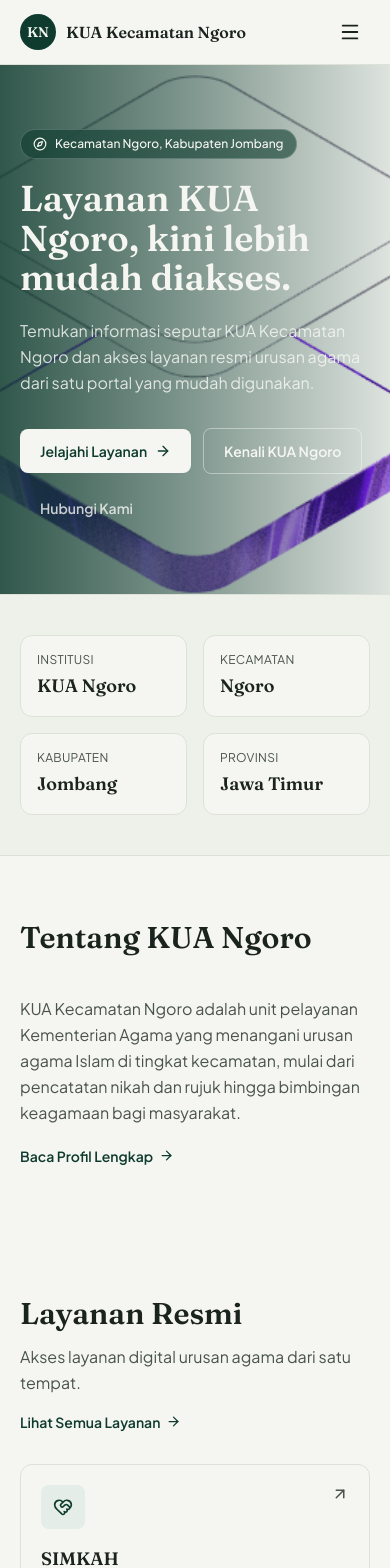
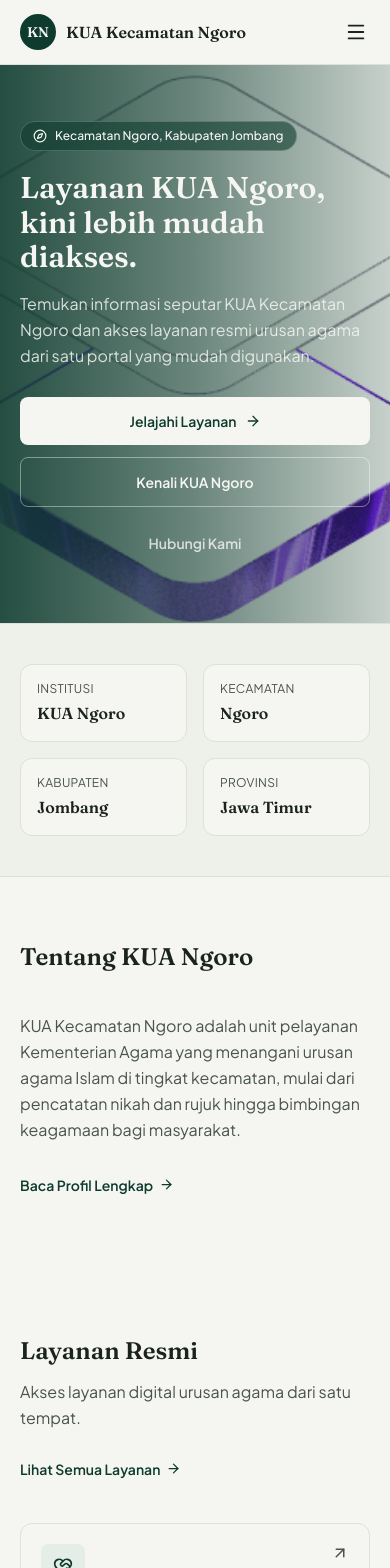
Before and after one commit to majid0511/KUA-NGORO, a React (Vite) app: page / in a window 390 px wide. Shown: the top 1568 px of the page. Built offline with nearby package versions, Linux system fonts and the light colour scheme.

Commit message:
update mobile

```diff
--- a/index.html
+++ b/index.html
@@ -3,7 +3,8 @@
   <head>
     <meta charset="UTF-8" />
     <link rel="icon" type="image/svg+xml" href="/favicon.svg" />
-    <meta name="viewport" content="width=device-width, initial-scale=1.0" />
+    <meta name="viewport" content="width=device-width, initial-scale=1.0, viewport-fit=cover" />
+    <meta name="theme-color" content="#0e3b2e" />
     <title>KUA Kecamatan Ngoro | Kabupaten Jombang</title>
     <meta name="description" content="Portal informasi dan akses layanan KUA Kecamatan Ngoro, Kabupaten Jombang, Jawa Timur." />
     <meta property="og:title" content="KUA Kecamatan Ngoro | Kabupaten Jombang" />
--- a/src/components/AboutPreview.tsx
+++ b/src/components/AboutPreview.tsx
@@ -14,7 +14,7 @@ export default function AboutPreview() {
           </p>
           <Link
             to="/profile"
-            className="mt-5 inline-flex items-center gap-1.5 text-sm font-semibold text-[var(--color-forest)] hover:text-[var(--color-forest-2)]"
+            className="mt-5 inline-flex items-center gap-1.5 text-sm font-semibold text-[var(--color-forest)] hover:text-[var(--color-forest-2)] min-h-[44px]"
           >
             Baca Profil Lengkap
             <ArrowRight size={15} />
--- a/src/components/Hero.tsx
+++ b/src/components/Hero.tsx
@@ -10,43 +10,43 @@ export default function Hero() {
     >
       {/* Overlay gradasi transparan agar foto KUA terlihat dan teks tetap terbaca */}
       <div
-        className="absolute inset-0 bg-gradient-to-r from-[var(--color-forest)]/85 via-[var(--color-forest)]/50 to-[var(--color-forest)]/10"
+        className="absolute inset-0 bg-gradient-to-r from-[var(--color-forest)]/90 via-[var(--color-forest)]/60 to-[var(--color-forest)]/20"
         aria-hidden="true"
       />
 
-      <div className="relative container-page grid md:grid-cols-2 gap-10 items-center py-16 md:py-24">
+      <div className="relative container-page grid md:grid-cols-2 gap-10 items-center py-14 md:py-24">
         <div>
           <p className="inline-flex items-center gap-2 text-xs font-medium text-[var(--color-paper)] bg-[var(--color-forest)]/60 backdrop-blur px-3 py-1.5 rounded-full border border-white/20">
             <Compass size={14} />
             Kecamatan Ngoro, Kabupaten Jombang
           </p>
 
-          <h1 className="mt-5 font-display text-4xl md:text-5xl lg:text-[3.4rem] font-semibold leading-[1.1] text-[var(--color-paper)] max-w-xl">
+          <h1 className="mt-5 font-display text-3xl sm:text-4xl md:text-5xl lg:text-[3.4rem] font-semibold leading-[1.15] sm:leading-[1.1] text-[var(--color-paper)] max-w-xl">
             Layanan KUA Ngoro, kini lebih mudah diakses.
           </h1>
 
-          <p className="mt-5 text-base md:text-lg text-[var(--color-paper)]/85 max-w-md leading-relaxed">
+          <p className="mt-4 md:mt-5 text-base md:text-lg text-[var(--color-paper)]/85 max-w-md leading-relaxed">
             Temukan informasi seputar KUA Kecamatan Ngoro dan akses layanan resmi
             urusan agama dari satu portal yang mudah digunakan.
           </p>
 
-          <div className="mt-8 flex flex-wrap items-center gap-3">
+          <div className="mt-7 md:mt-8 flex flex-col sm:flex-row flex-wrap items-stretch sm:items-center gap-3">
             <Link
               to="/services"
-              className="inline-flex items-center gap-2 bg-[var(--color-paper)] text-[var(--color-forest)] px-5 py-3 rounded-lg text-sm font-semibold hover:bg-white transition-colors"
+              className="inline-flex items-center justify-center gap-2 bg-[var(--color-paper)] text-[var(--color-forest)] px-5 py-3.5 sm:py-3 rounded-lg text-sm font-semibold hover:bg-white transition-colors"
             >
               Jelajahi Layanan
               <ArrowRight size={16} />
             </Link>
             <Link
               to="/profile"
-              className="inline-flex items-center gap-2 border border-white/40 px-5 py-3 rounded-lg text-sm font-semibold text-[var(--color-paper)] hover:border-white hover:bg-white/10 transition-colors"
+              className="inline-flex items-center justify-center gap-2 border border-white/40 px-5 py-3.5 sm:py-3 rounded-lg text-sm font-semibold text-[var(--color-paper)] hover:border-white hover:bg-white/10 transition-colors"
             >
               Kenali KUA Ngoro
             </Link>
             <Link
               to="/contact"
-              className="inline-flex items-center gap-2 px-5 py-3 rounded-lg text-sm font-semibold text-[var(--color-paper)]/80 hover:text-white transition-colors"
+              className="inline-flex items-center justify-center gap-2 px-5 py-3.5 sm:py-3 rounded-lg text-sm font-semibold text-[var(--color-paper)]/80 hover:text-white transition-colors"
             >
               Hubungi Kami
             </Link>
--- a/src/components/Navbar.tsx
+++ b/src/components/Navbar.tsx
@@ -46,7 +46,7 @@ export default function Navbar() {
 
         <button
           type="button"
-          className="md:hidden inline-flex items-center justify-center w-10 h-10 rounded-lg text-[var(--color-ink)] hover:bg-[var(--color-paper-2)]"
+          className="md:hidden inline-flex items-center justify-center w-11 h-11 -mr-2 rounded-lg text-[var(--color-ink)] hover:bg-[var(--color-paper-2)]"
           aria-expanded={open}
           aria-label={open ? "Tutup menu" : "Buka menu"}
           onClick={() => setOpen((v) => !v)}
@@ -56,7 +56,7 @@ export default function Navbar() {
       </nav>
 
       {open && (
-        <div className="md:hidden border-t border-[var(--color-line)] bg-[var(--color-paper)]">
+        <div className="md:hidden border-t border-[var(--color-line)] bg-[var(--color-paper)] max-h-[calc(100dvh-4rem)] overflow-y-auto overscroll-contain">
           <div className="container-page py-3 flex flex-col">
             {navItems.map((item) => (
               <NavLink
@@ -65,7 +65,7 @@ export default function Navbar() {
                 end={item.to === "/"}
                 onClick={() => setOpen(false)}
                 className={({ isActive }) =>
-                  `py-3 text-base font-medium border-b border-[var(--color-line)] last:border-none ${
+                  `py-3.5 text-base font-medium border-b border-[var(--color-line)] last:border-none min-h-[48px] flex items-center ${
                     isActive ? "text-[var(--color-forest)]" : "text-[var(--color-ink)]"
                   }`
                 }
--- a/src/components/QuickInfo.tsx
+++ b/src/components/QuickInfo.tsx
@@ -20,7 +20,7 @@ export default function QuickInfo() {
               <p className="text-xs uppercase tracking-wide text-[var(--color-ink-soft)]">
                 {item.label}
               </p>
-              <p className="mt-1 font-display text-lg font-semibold text-[var(--color-ink)]">
+              <p className="mt-1 font-display text-base sm:text-lg font-semibold text-[var(--color-ink)] break-words">
                 {item.value}
               </p>
             </div>
--- a/src/components/SectionHeading.tsx
+++ b/src/components/SectionHeading.tsx
@@ -7,7 +7,7 @@ interface SectionHeadingProps {
 export default function SectionHeading({ title, subtitle, align = "left" }: SectionHeadingProps) {
   return (
     <div className={align === "center" ? "text-center max-w-2xl mx-auto" : "max-w-2xl"}>
-      <h2 className="font-display text-3xl md:text-4xl font-semibold text-[var(--color-ink)]">
+      <h2 className="font-display text-2xl sm:text-3xl md:text-4xl font-semibold text-[var(--color-ink)]">
         {title}
       </h2>
       {subtitle && (
--- a/src/index.css
+++ b/src/index.css
@@ -35,6 +35,8 @@ body {
   background-color: var(--color-paper);
   color: var(--color-ink);
   font-family: var(--font-body);
+  -webkit-tap-highlight-color: transparent;
+  text-rendering: optimizeLegibility;
 }
 
 .font-display {
--- a/src/pages/Contact.tsx
+++ b/src/pages/Contact.tsx
@@ -53,7 +53,7 @@ export default function Contact() {
                   href={item.url}
                   target="_blank"
                   rel="noopener noreferrer"
-                  className="grid place-items-center w-10 h-10 rounded-full bg-[var(--color-forest-tint)] text-[var(--color-forest)] hover:bg-[var(--color-forest)] hover:text-[var(--color-paper)] transition-colors"
+                  className="grid place-items-center w-11 h-11 rounded-full bg-[var(--color-forest-tint)] text-[var(--color-forest)] hover:bg-[var(--color-forest)] hover:text-[var(--color-paper)] transition-colors"
                 >
                   <item.icon size={18} />
                 </a>
--- a/src/pages/Home.tsx
+++ b/src/pages/Home.tsx
@@ -34,7 +34,7 @@ export default function Home() {
           />
           <Link
             to="/services"
-            className="inline-flex items-center gap-1.5 text-sm font-semibold text-[var(--color-forest)] hover:text-[var(--color-forest-2)] shrink-0"
+            className="inline-flex items-center gap-1.5 text-sm font-semibold text-[var(--color-forest)] hover:text-[var(--color-forest-2)] shrink-0 min-h-[44px]"
           >
             Lihat Semua Layanan
             <ArrowRight size={15} />
@@ -53,7 +53,7 @@ export default function Home() {
           />
           <Link
             to="/information"
-            className="inline-flex items-center gap-1.5 text-sm font-semibold text-[var(--color-forest)] hover:text-[var(--color-forest-2)] shrink-0"
+            className="inline-flex items-center gap-1.5 text-sm font-semibold text-[var(--color-forest)] hover:text-[var(--color-forest-2)] shrink-0 min-h-[44px]"
           >
             Lihat Semua Informasi
             <ArrowRight size={15} />
@@ -105,7 +105,7 @@ export default function Home() {
         </div>
         <Link
           to="/contact"
-          className="mt-6 inline-flex items-center gap-1.5 text-sm font-semibold text-[var(--color-forest)] hover:text-[var(--color-forest-2)]"
+          className="mt-6 inline-flex items-center gap-1.5 text-sm font-semibold text-[var(--color-forest)] hover:text-[var(--color-forest-2)] min-h-[44px]"
         >
           Lihat Detail Kontak
           <ArrowRight size={15} />
--- a/src/pages/Profile.tsx
+++ b/src/pages/Profile.tsx
@@ -42,12 +42,12 @@ export default function Profile() {
         aria-label="Navigasi profil"
         className="sticky top-16 z-40 bg-[var(--color-paper)]/95 backdrop-blur border-b border-[var(--color-line)] overflow-x-auto"
       >
-        <div className="container-page flex gap-5 py-3 text-sm whitespace-nowrap">
+        <div className="container-page flex gap-5 py-2 text-sm whitespace-nowrap">
           {anchors.map((anchor) => (
             <a
               key={anchor.id}
               href={`#${anchor.id}`}
-              className="text-[var(--color-ink-soft)] hover:text-[var(--color-forest)] font-medium"
+              className="inline-flex items-center text-[var(--color-ink-soft)] hover:text-[var(--color-forest)] font-medium min-h-[44px]"
             >
               {anchor.label}
             </a>
--- a/src/pages/Services.tsx
+++ b/src/pages/Services.tsx
@@ -31,7 +31,7 @@ export default function Services() {
               key={category}
               type="button"
               onClick={() => setActive(category)}
-              className={`px-3.5 py-2 rounded-full text-sm font-medium border transition-colors ${
+              className={`px-4 py-2.5 rounded-full text-sm font-medium border transition-colors min-h-[44px] ${
                 active === category
                   ? "bg-[var(--color-forest)] text-[var(--color-paper)] border-[var(--color-forest)]"
                   : "border-[var(--color-line)] text-[var(--color-ink-soft)] hover:border-[var(--color-forest)]"
```
Also changed, not shown: src/components/Footer.tsx (+8 -8 lines).
